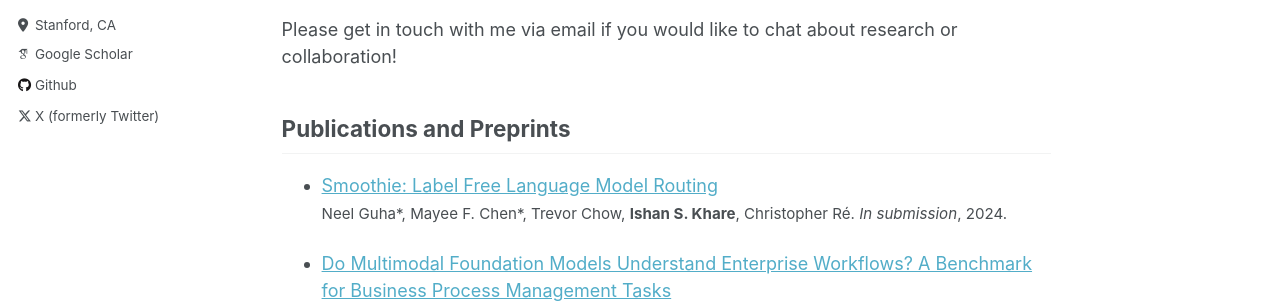
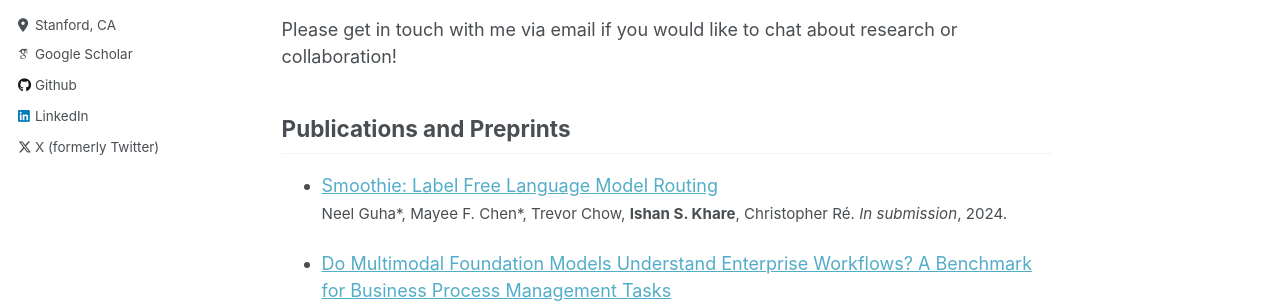
Before and after one commit to iskhare/iskhare.github.io, a Jekyll site: the page built from _pages/about.md, in a window 1280 px wide. Shown: the part 368-671 px from the top of the page. Built offline with Jekyll 4.4.1, drawn with Linux system fonts in a browser that asks for light colours; some web fonts are replaced.

Commit message:
Update _config.yml

```diff
--- a/_config.yml
+++ b/_config.yml
@@ -57,7 +57,7 @@ author:
   keybase          : # Username
   instagram        : # Username
   lastfm           : # Username
-  linkedin         : # iskhare
+  linkedin         : iskhare
   mastodon         : # URL
   medium           : # URL
   pinterest        : # Username
```
